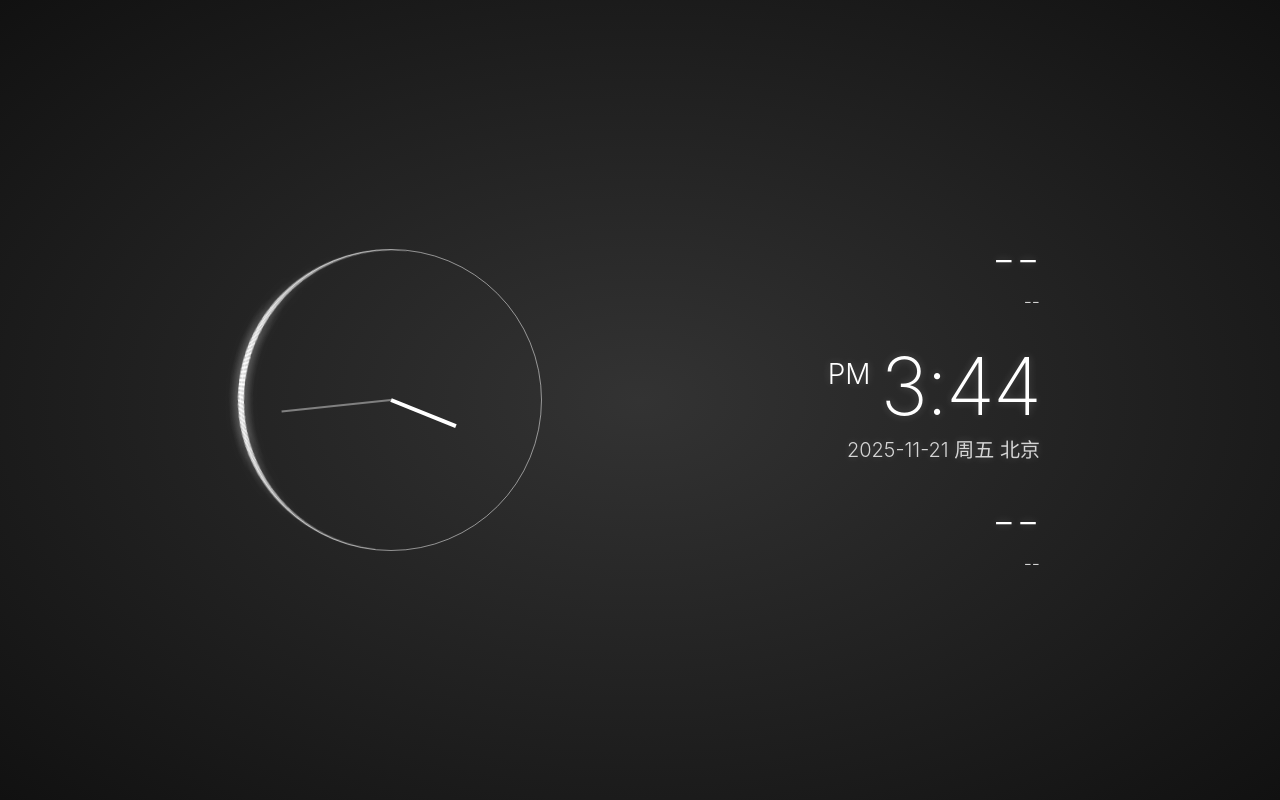
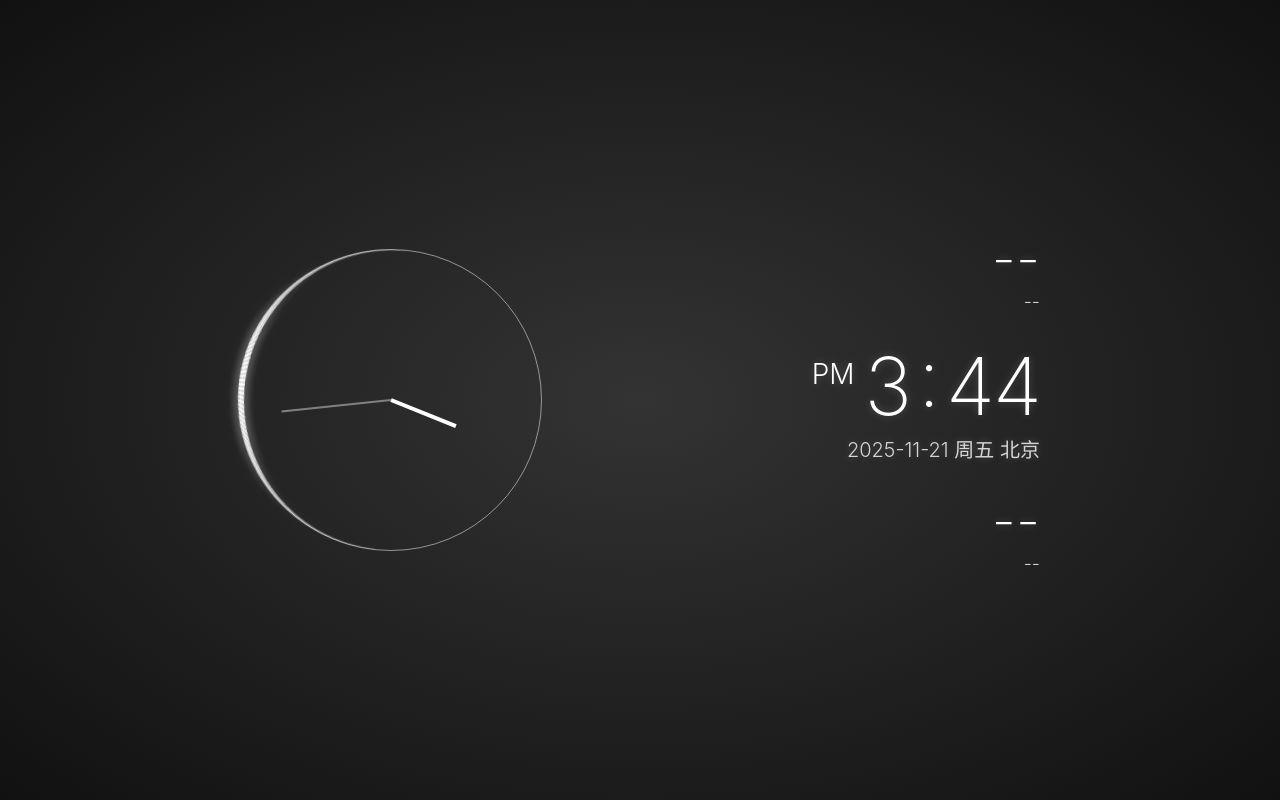
Before and after one commit to withsalt/xiaomitv_clock_screensaver, a plain HTML site: page index.html in a window 1280 px wide. Drawn offline with Linux system fonts and the light colour scheme; no server answers.

Commit message:
fix: 优化显示效果

```diff
--- a/index.html
+++ b/index.html
@@ -123,6 +123,12 @@
         letter-spacing: -2px;
       }
 
+      .time-colon {
+        margin: 0 8px;
+        position: relative;
+        top: -0.1em;
+      }
+
       .time-period {
         font-size: 28px;
         margin-right: 10px;
@@ -212,6 +218,15 @@
       const amapApiKey = "90e155d94a175f304e8e6a0ab76442b3";
       const seniverseApiKey = "SxzzRtYy9v2Y-uYeD";
       const waqiApiKey = "a41641ff4093358074df79313a7ca8668a69c5f2";
+
+      // 解析 URL 参数
+      function getUrlParam(name) {
+        const url = new URL(window.location.href);
+        return url.searchParams.get(name);
+      }
+
+      // 获取时间格式（默认为 12 小时制）
+      const timeFormat = getUrlParam('t') === '1' ? 24 : 12;
 
       // 获取基于IP的城市信息
       async function getCityByIP() {
@@ -346,10 +361,10 @@
         const secondDegrees = (seconds / 60) * 360 + (milliseconds / 1000) * 6 + 180;
         secondGlow.style.transform = `translateX(-50%) rotate(${secondDegrees}deg)`;
 
-        const period = hours >= 12 ? "PM" : "AM";
-        const displayHour = hours == 0 ? 0 : hours % 12 || 12;
+        const period = timeFormat === 24 ? "" : (hours >= 12 ? "PM" : "AM");
+        const displayHour = timeFormat === 24 ? hours : (hours == 0 ? 0 : hours % 12 || 12);
         const displayMinutes = minutes.toString().padStart(2, "0");
-        timeEl.textContent = `${displayHour}:${displayMinutes}`;
+        timeEl.innerHTML = `${displayHour}<span class="time-colon">:</span>${displayMinutes}`;
         timePeriodEl.textContent = period;
 
         console.log(displayHour + "," + displayMinutes + "," + seconds);
```
